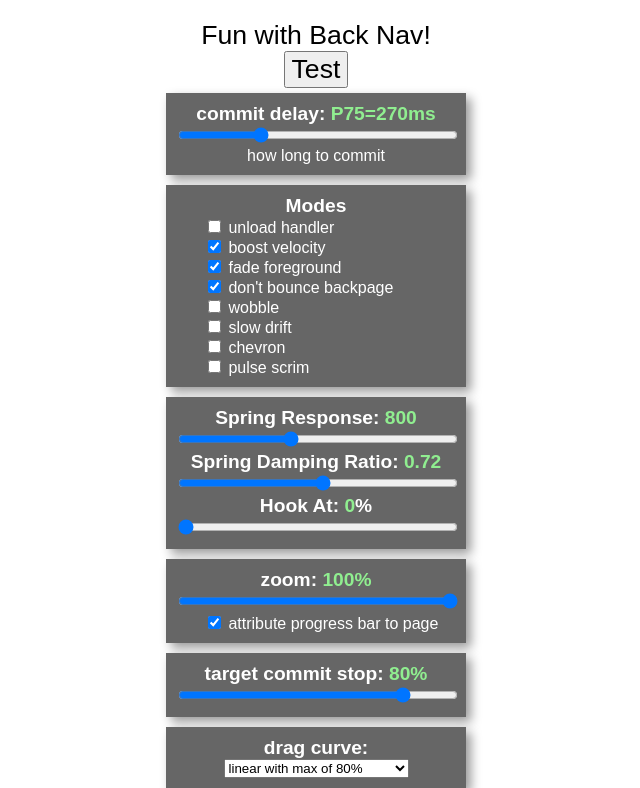
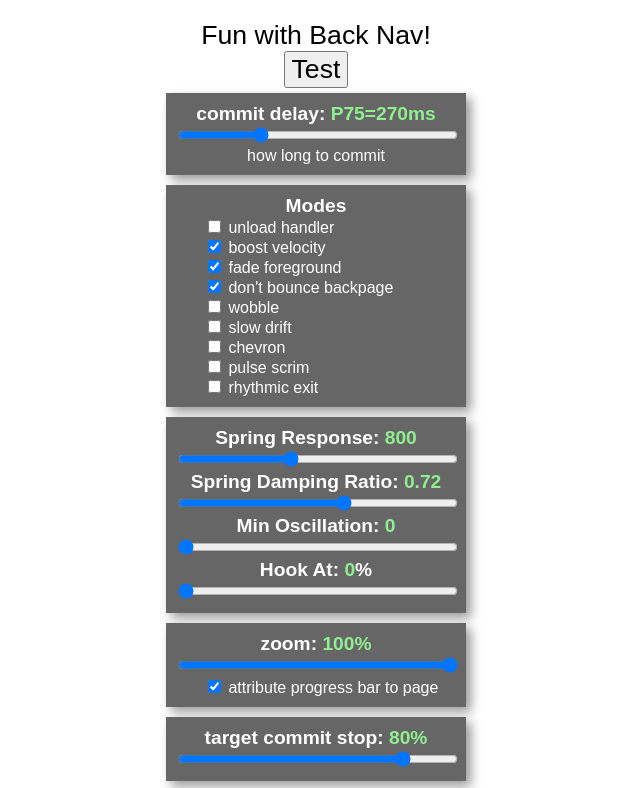
Before and after one commit to tdresser/slidey-ux-experiments, a website built with Vite: page index.html in a window 1280 px wide. Shown: the top 788 px of the page, without its empty margins (324-964 px from the left). Built offline with nearby package versions, Linux system fonts and the light colour scheme; what least-squares would draw is missing.

Commit message:
an attempt to synchronize wobble with new approach

```diff
--- a/index.html
+++ b/index.html
@@ -66,6 +66,11 @@
           <input id="settingPulseScrim" type="checkbox">
           pulse scrim
         </label>
+        <label class=check-box-label>
+          <input id="settingPostpone" type="checkbox">
+          rhythmic exit
+        </label>
+
       </div>
     </div>
     <div class="slider-window">
@@ -74,7 +79,10 @@
         <input id="spring80FrequencyResponse" type="range" min="10" max="2000" value="800">
 
         <h2>Spring Damping Ratio: <span id="spring80DampingRatioDisplay"></span></h2>
-        <input id="spring80DampingRatio" type="range" min="0.2" max="1.2" value="0.72" step="0.01">
+        <input id="spring80DampingRatio" type="range" min="0.0" max="1.2" value="0.72" step="0.01">
+
+        <h2>Min Oscillation: <span id="preserveMinOscillationDisplay"></span></h2>
+        <input id="preserveMinOscillation" type="range" min="0.0" max="0.2" value="0.0" step="0.01">
 
         <h2>Hook At: <span id="hookAtDisplay"></span>%</h2>
         <input id="hookAt" type="range" min="0" max="90" value="0" step="5">
--- a/src/SpringPhysicsModel.ts
+++ b/src/SpringPhysicsModel.ts
@@ -25,6 +25,7 @@ class Spring {
     lastNFrames: Point[];
     name: string;
     overshootCurve = (x:number) => x;
+    preserveMinOscillation = 0.0;
 
     constructor(springConfig: SpringConfig) {
         const stiffness = (((2 * Math.PI) / springConfig.frequencyResponse) ** 2) * this.mass
@@ -44,7 +45,7 @@ class Spring {
         const b = this.dampedNaturalFrequency
         const c = (this.initialVelocity + a * startPosition) / b
         const d = startPosition
-        let position = Math.exp(-a * time) * (c * Math.sin(b * time) + (d * Math.cos(b * time)));
+        let position = (this.preserveMinOscillation + Math.exp(-a * time)) * (c * Math.sin(b * time) + (d * Math.cos(b * time)));
 
         if (position < 0) {
             position = this.overshootCurve(position);
@@ -101,11 +102,15 @@ export class SpringPhysicsModel extends PhysicsModel {
     spring80DampingRatioInput = document.getElementById("spring80DampingRatio") as HTMLInputElement ?? fail();
     spring80DampingRatioDisplay = document.getElementById("spring80DampingRatioDisplay") as HTMLInputElement ?? fail();
 
+    preserveMinOscillationInput = document.getElementById("preserveMinOscillation") as HTMLInputElement ?? fail();
+    preserveMinOscillationDisplay = document.getElementById("preserveMinOscillationDisplay") as HTMLInputElement ?? fail();
+
     hookAtInput = document.getElementById("hookAt") as HTMLInputElement ?? fail();
     hookAtDisplay = document.getElementById("hookAtDisplay") as HTMLInputElement ?? fail();
 
     spring80FrequencyResponse = parseFloat(this.spring80FrequencyResponseInput.value);
     spring80DampingRatio = parseFloat(this.spring80DampingRatioInput.value);
+    preserveMinOscillation = parseFloat(this.preserveMinOscillationInput.value);
 
     hookAtPercent = parseFloat(this.hookAtInput.value);
     hooked = false;
@@ -120,16 +125,23 @@ export class SpringPhysicsModel extends PhysicsModel {
     slowDriftInput = document.getElementById("settingSlowDrift") as HTMLInputElement ?? fail();
     slowDrift = !!this.slowDriftInput.checked;
 
+    postponeInput = document.getElementById("settingPostpone") as HTMLInputElement ?? fail();
+    postpone = !!this.postponeInput.checked;
+
+    postponed = false;
+
     constructor(init: PhysicsModelInit) {
         super(init);
         this.animationStartOffset = 0;
 
         this.spring80FrequencyResponseInput.addEventListener("input", () => this.updateDisplays());
         this.spring80DampingRatioInput.addEventListener("input", () => this.updateDisplays());
+        this.preserveMinOscillationInput.addEventListener("input", () => this.updateDisplays());
         this.hookAtInput.addEventListener("input", () => this.updateDisplays());
         this.dontBounceBackpageInput.addEventListener("input", () => this.updateDisplays());
         this.wobbleInput.addEventListener("input", () => this.updateDisplays());
         this.slowDriftInput.addEventListener("input", () => this.updateDisplays());
+        this.postponeInput.addEventListener("input", () => this.updateDisplays());
 
         this.#spring100 = new Spring({
             frequencyResponse: 200,
@@ -149,6 +161,7 @@ export class SpringPhysicsModel extends PhysicsModel {
                 return -init.targetOffset * maxOvershootFactor * (1 - 1/(percent + 1));
             }*/
         });
+        this.#spring80.preserveMinOscillation = parseFloat(this.preserveMinOscillationInput.value);
         this.#spring0 = new Spring({
             frequencyResponse: 200,
             dampingRatio: 0.9,
@@ -159,16 +172,24 @@ export class SpringPhysicsModel extends PhysicsModel {
     updateDisplays() {
         this.spring80FrequencyResponseDisplay.innerHTML = this.spring80FrequencyResponseInput.value;
         this.spring80DampingRatioDisplay.innerHTML = this.spring80DampingRatioInput.value;
+        this.preserveMinOscillationDisplay.innerHTML = this.preserveMinOscillationInput.value;
         this.hookAtDisplay.innerHTML = this.hookAtInput.value;
         this.dontBounceBackpage = !!this.dontBounceBackpageInput.checked;
         this.wobble = !!this.wobbleInput.checked;
         this.slowDrift = !!this.slowDriftInput.checked;
+        this.#spring80.preserveMinOscillation = parseFloat(this.preserveMinOscillationInput.value);
+        this.postpone = !!this.postponeInput.checked;
     }
 
     advance(rafTime: number): AdvanceResult {
         rafTime = rafTime;
 
         if (!this.hasCommitted && this.committed(rafTime)) {
+            let postponed = false;
+            if(this.postpone && this.#spring80.velocity() > 0) {
+                postponed = true;
+            }
+            if( !postponed ) {
                 // Switch springs!
                 this.restartAnimating(this.lastRaf || rafTime);
                 this.hasCommitted = true;
@@ -180,6 +201,7 @@ export class SpringPhysicsModel extends PhysicsModel {
                 }
                 if (isNaN(this.#spring100.initialVelocity)) {
                     this.#spring100.initialVelocity = -2.0;
+                }
             }
         }
         const time = rafTime - this.animationStartTime;
--- a/src/main.ts
+++ b/src/main.ts
@@ -59,6 +59,7 @@ const settingFadeForeground = document.getElementById("settingFadeForeground") a
 const settingWobble = document.getElementById("settingWobble") as HTMLInputElement ?? fail();
 const settingSlowDrift = document.getElementById("settingSlowDrift") as HTMLInputElement ?? fail();
 const settingPulseScrim = document.getElementById("settingPulseScrim") as HTMLInputElement ?? fail();
+const settingPostpone = document.getElementById("settingPostpone") as HTMLInputElement ?? fail();
 
 let progress = attributedProgress;
 let progress_bar = progress.querySelector(".bar") as HTMLProgressElement;
@@ -659,15 +660,18 @@ function init() {
 
   let spring80FrequencyResponseInput = document.getElementById("spring80FrequencyResponse") as HTMLInputElement ?? fail();
   let spring80DampingRatioInput = document.getElementById("spring80DampingRatio") as HTMLInputElement ?? fail();
+  let preserveMinOscillationInput = document.getElementById("preserveMinOscillation") as HTMLInputElement ?? fail();
   let hookAtInput = document.getElementById("hookAt") as HTMLInputElement ?? fail();
 
   spring80FrequencyResponseInput.addEventListener("input", updateDisplays);
   spring80DampingRatioInput.addEventListener("input", updateDisplays);
+  preserveMinOscillationInput.addEventListener("input", updateDisplays);
   hookAtInput.addEventListener("input", updateDisplays);
 
   settingWobble.addEventListener("input", updateDisplays);
   settingSlowDrift.addEventListener("input", updateDisplays);
   settingPulseScrim.addEventListener("input", updateDisplays);
+  settingPostpone.addEventListener("input", updateDisplays);
 
   buttonTest.addEventListener("click", runTest);
   buttonSettings.addEventListener("click", stopTest);
```
Also changed, not shown: docs/index.html (+10 -2 lines), 2 other files. Lines whose indentation alone changed are shown as unchanged.
